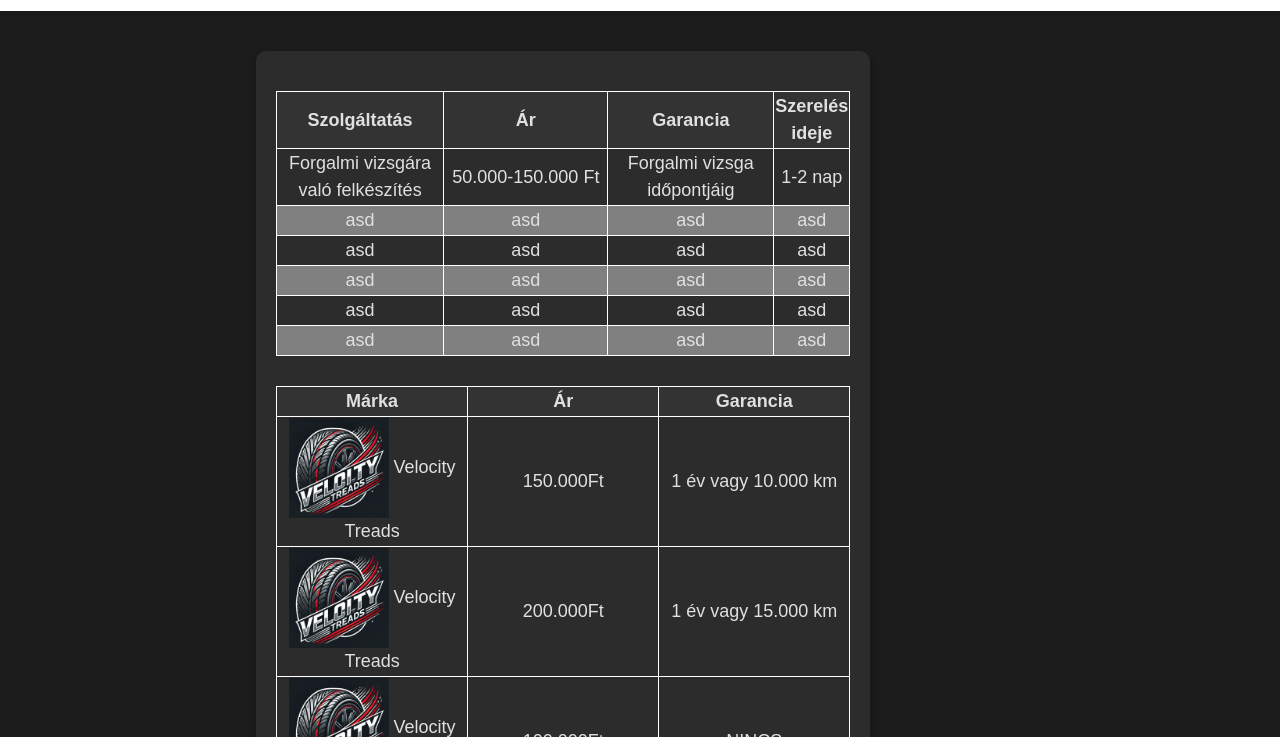
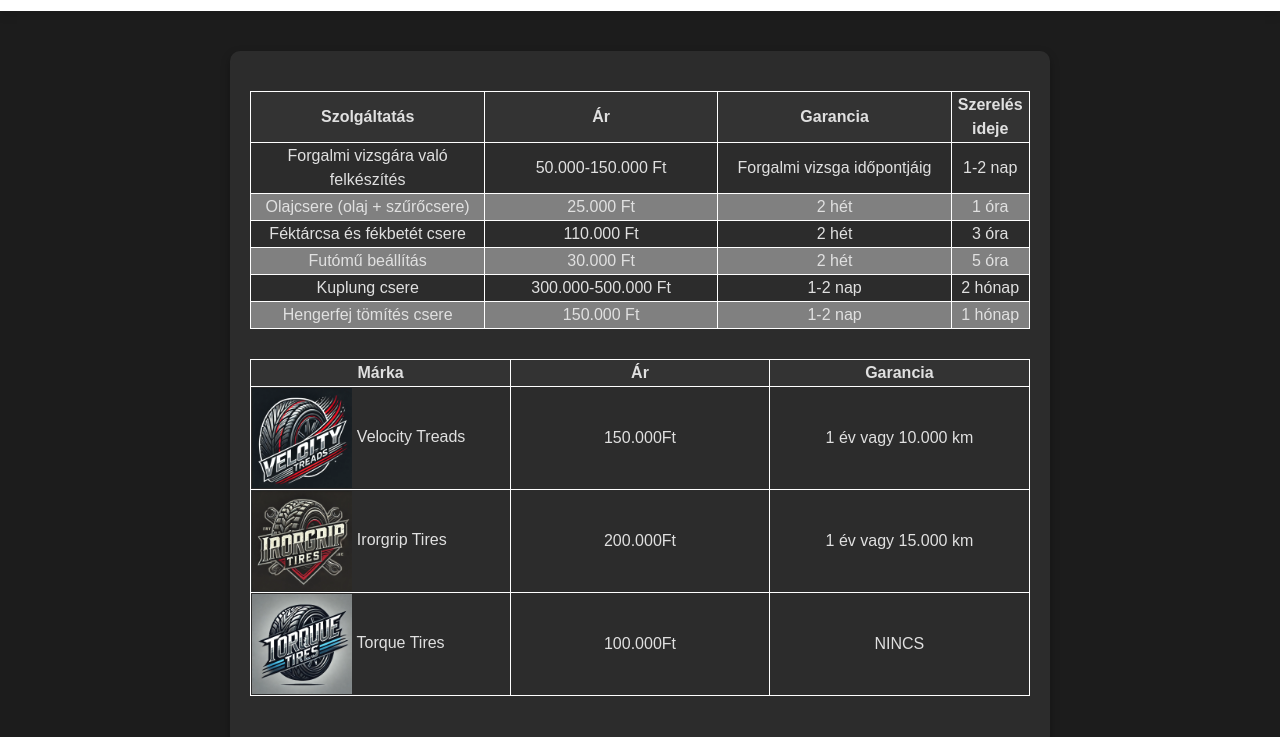
Before and after one commit to Sprn17/WEB-PROJEKT, a plain HTML site: page prices.html in a window 1280 px wide. Shown: the part 63-800 px from the top of the page. Drawn offline with nearby package versions, Linux system fonts and the light colour scheme.

Commit message:
Forms validáció megírva + prices táblázat frissítve

```diff
--- a/prices.html
+++ b/prices.html
@@ -53,34 +53,34 @@
                     <td>1-2 nap</td>
                 </tr>
                 <tr class="paros">
-                    <td>asd</td>
-                    <td>asd</td>
-                    <td>asd</td>
-                    <td>asd</td>
+                    <td>Olajcsere (olaj + szűrőcsere)</td>
+                    <td>25.000 Ft</td>
+                    <td>2 hét</td>
+                    <td>1 óra</td>
                 </tr>
                 <tr>
-                    <td>asd</td>
-                    <td>asd</td>
-                    <td>asd</td>
-                    <td>asd</td>
+                    <td>Féktárcsa és fékbetét csere</td>
+                    <td>110.000 Ft</td>
+                    <td>2 hét</td>
+                    <td>3 óra</td>
                 </tr>
                 <tr class="paros">
-                    <td>asd</td>
-                    <td>asd</td>
-                    <td>asd</td>
-                    <td>asd</td>
+                    <td>Futómű beállítás</td>
+                    <td>30.000 Ft</td>
+                    <td>2 hét</td>
+                    <td>5 óra</td>
                 </tr>
                 <tr>
-                    <td>asd</td>
-                    <td>asd</td>
-                    <td>asd</td>
-                    <td>asd</td>
+                    <td>Kuplung csere</td>
+                    <td>300.000-500.000 Ft</td>
+                    <td>1-2 nap</td>
+                    <td>2 hónap</td>
                 </tr>
                 <tr class="paros">
-                    <td>asd</td>
-                    <td>asd</td>
-                    <td>asd</td>
-                    <td>asd</td>
+                    <td>Hengerfej tömítés csere</td>
+                    <td>150.000 Ft</td>
+                    <td>1-2 nap</td>
+                    <td>1 hónap</td>
                 </tr>
             </tbody>
         </table>
@@ -94,7 +94,7 @@
           </thead>
           <tbody>
               <tr>
-                  <td>
+                  <td class="leftalign">
                   <img src="/img/velocity.webp" alt="Velocity Treads" style="width: 100px;"/>
                   Velocity Treads
                   </td>
@@ -102,17 +102,17 @@
                   <td class="centeralign">1 év vagy 10.000 km</td>
               </tr>
               <tr>
-                <td>
-                <img src="/img/velocity.webp" alt="Velocity Treads" style="width: 100px;"/>
-                Velocity Treads
+                <td class="leftalign">
+                <img src="/img/irorgrip tyre.webp" alt="Irorgrip tires" style="width: 100px;"/>
+                 Irorgrip Tires
                 </td>
                 <td class="centeralign">200.000Ft</td>
                 <td class="centeralign">1 év vagy 15.000 km</td>
             </tr>
             <tr>
-              <td>
-              <img src="/img/velocity.webp" alt="Velocity Treads" style="width: 100px;"/>
-              Velocity Treads
+              <td class="leftalign">
+              <img src="/img/torquetyre.webp" alt="torque tires" style="width: 100px;"/>
+              Torque Tires
               </td>
               <td class="centeralign">100.000Ft</td>
               <td class="centeralign">NINCS</td>
--- a/style.css
+++ b/style.css
@@ -17,10 +17,9 @@ body, html {
 }
 
 .content {
-    padding-left: 20%;
-    padding-right: 20%;
-    font-size: 18px;
-    align-self: center;
+    padding:0% 10%;
+    display: flex;
+    justify-content: center;
 }
 
 .header {
@@ -234,5 +233,8 @@ li a:hover {
 
 .centeralign{
     text-align: center;
+}
 
+.leftalign{
+    text-align: left;
 }
```
Also changed, not shown: foglalas.html (+27 -39 lines), img/irorgrip tyre.webp (added), img/torquetyre.webp (added).
